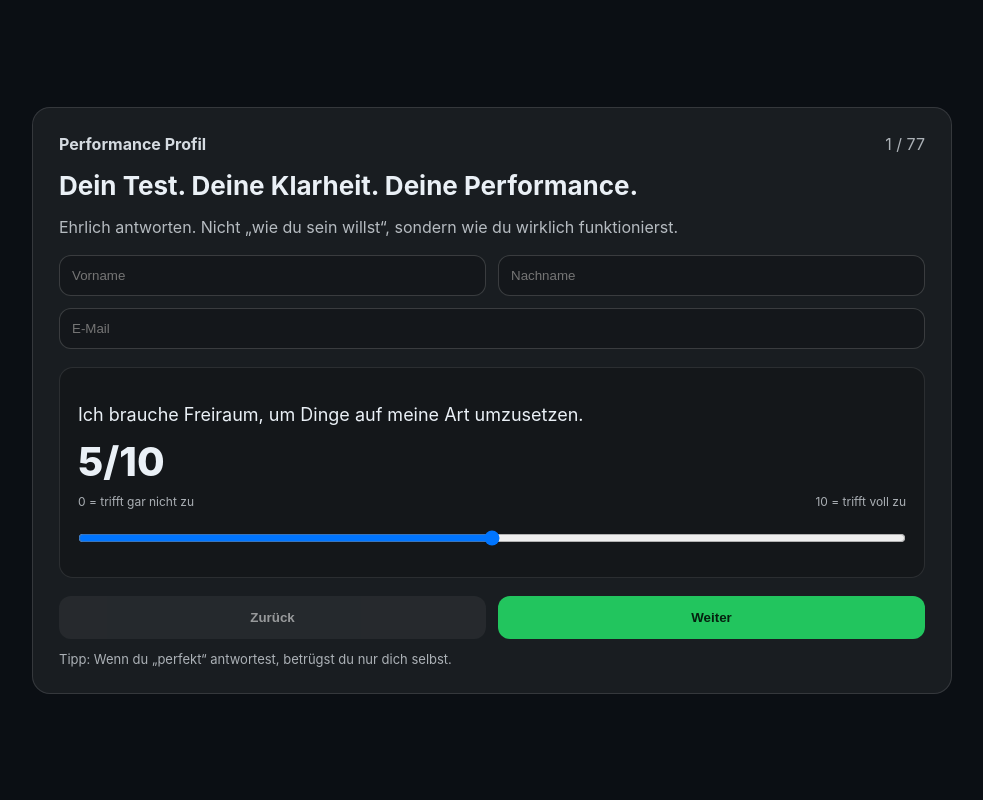
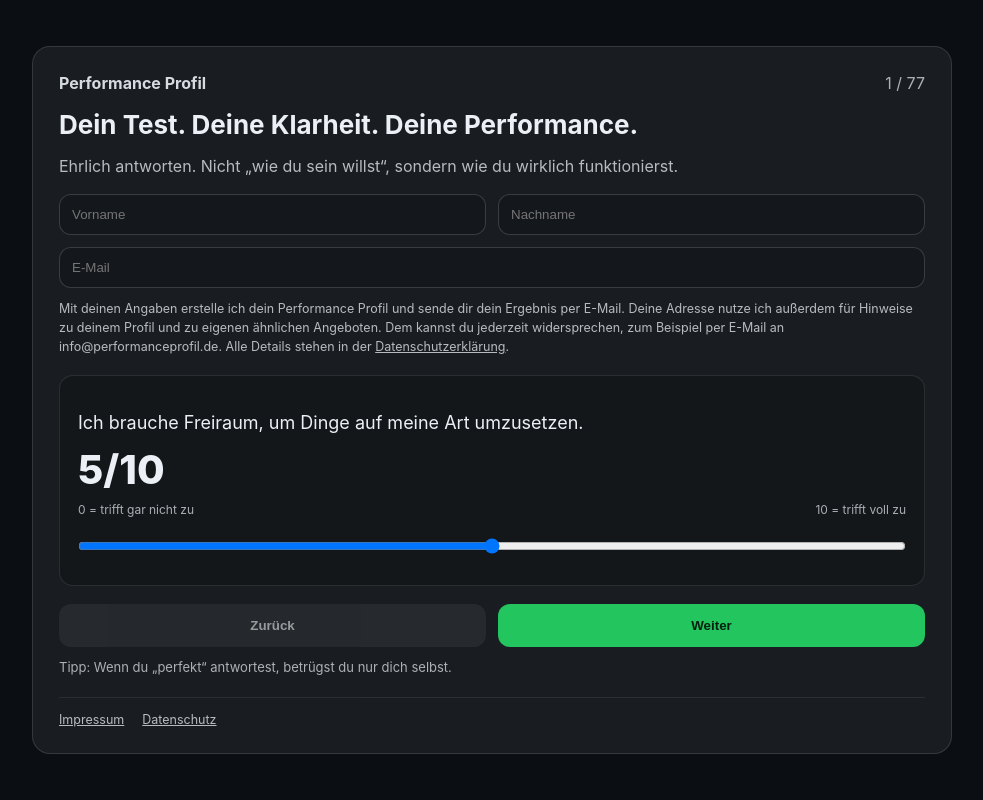
Before and after one commit to dominikmueller-lingelbach/performance-profile-app, a FastAPI app: page / in a window 1280 px wide. Shown: the whole page, without its empty margins (148-1131 px from the left). Run offline with FastAPI, Linux system fonts and the light colour scheme.

Commit message:
Add files via upload

```diff
--- a/templates/index.html
+++ b/templates/index.html
@@ -117,6 +117,12 @@
 
     .hint{opacity:.7;font-size:13px;margin-top:12px}
 
+    /* Datenschutzhinweis und rechtliche Links */
+    .legal{font-size:12.5px;line-height:1.5;opacity:.75;margin:-6px 0 18px}
+    .legal a,.foot a{color:#eaf0f6;text-decoration:underline}
+    .foot{display:flex;gap:18px;flex-wrap:wrap;margin-top:22px;padding-top:14px;
+      border-top:1px solid rgba(255,255,255,0.10);font-size:12.5px;opacity:.75}
+
     @media(max-width:720px){
       .grid{grid-template-columns:1fr}
       .wrap{padding:16px}
@@ -147,6 +153,7 @@
 
       <!-- E-Mail darunter, voller Abstand -->
       <input id="email" class="email" placeholder="E-Mail" type="email" autocomplete="email">
+      <p class="legal">Mit deinen Angaben erstelle ich dein Performance Profil und sende dir dein Ergebnis per E-Mail. Deine Adresse nutze ich außerdem für Hinweise zu deinem Profil und zu eigenen ähnlichen Angeboten. Dem kannst du jederzeit widersprechen, zum Beispiel per E-Mail an info@performanceprofil.de. Alle Details stehen in der <a href="https://performanceprofil.de/datenschutz.html" target="_blank" rel="noopener">Datenschutzerklärung</a>.</p>
 
       {% for q in questions %}
       <div class="q">
@@ -174,6 +181,11 @@
 
       <div class="hint">Tipp: Wenn du „perfekt“ antwortest, betrügst du nur dich selbst.</div>
     </form>
+
+    <div class="foot">
+      <a href="https://performanceprofil.de/impressum.html" target="_blank" rel="noopener">Impressum</a>
+      <a href="https://performanceprofil.de/datenschutz.html" target="_blank" rel="noopener">Datenschutz</a>
+    </div>
 
   </div>
 </div>
--- a/templates/results.html
+++ b/templates/results.html
@@ -17,6 +17,8 @@
     .grid{display:grid;grid-template-columns:1fr 1fr;gap:14px;margin-top:14px}
     .panel{padding:16px;border-radius:14px;border:1px solid rgba(255,255,255,0.10);background:rgba(0,0,0,0.20)}
     .muted{opacity:.7}
+    .foot{display:flex;gap:18px;flex-wrap:wrap;margin-top:22px;padding-top:14px;border-top:1px solid rgba(255,255,255,0.10);font-size:12.5px;opacity:.75}
+    .foot a{color:#eaf0f6;text-decoration:underline}
     .kpi{font-size:34px;font-weight:900;line-height:1.05;margin:6px 0 6px}
     .badge{display:inline-flex;align-items:center;justify-content:center;width:34px;height:34px;border-radius:10px;
       background:rgba(34,197,94,0.12);border:1px solid rgba(34,197,94,0.25);color:#bff3cf;font-weight:900;margin-right:10px}
@@ -141,6 +143,10 @@
     <p class="muted" style="margin-top:12px;font-size:13px">
       Hinweis: Wenn du hier nichts siehst, wurde kein Ergebnis gespeichert. Dann starte den Test neu.
     </p>
+    <div class="foot">
+      <a href="https://performanceprofil.de/impressum.html" target="_blank" rel="noopener">Impressum</a>
+      <a href="https://performanceprofil.de/datenschutz.html" target="_blank" rel="noopener">Datenschutz</a>
+    </div>
   </div>
 </div>
 
```
